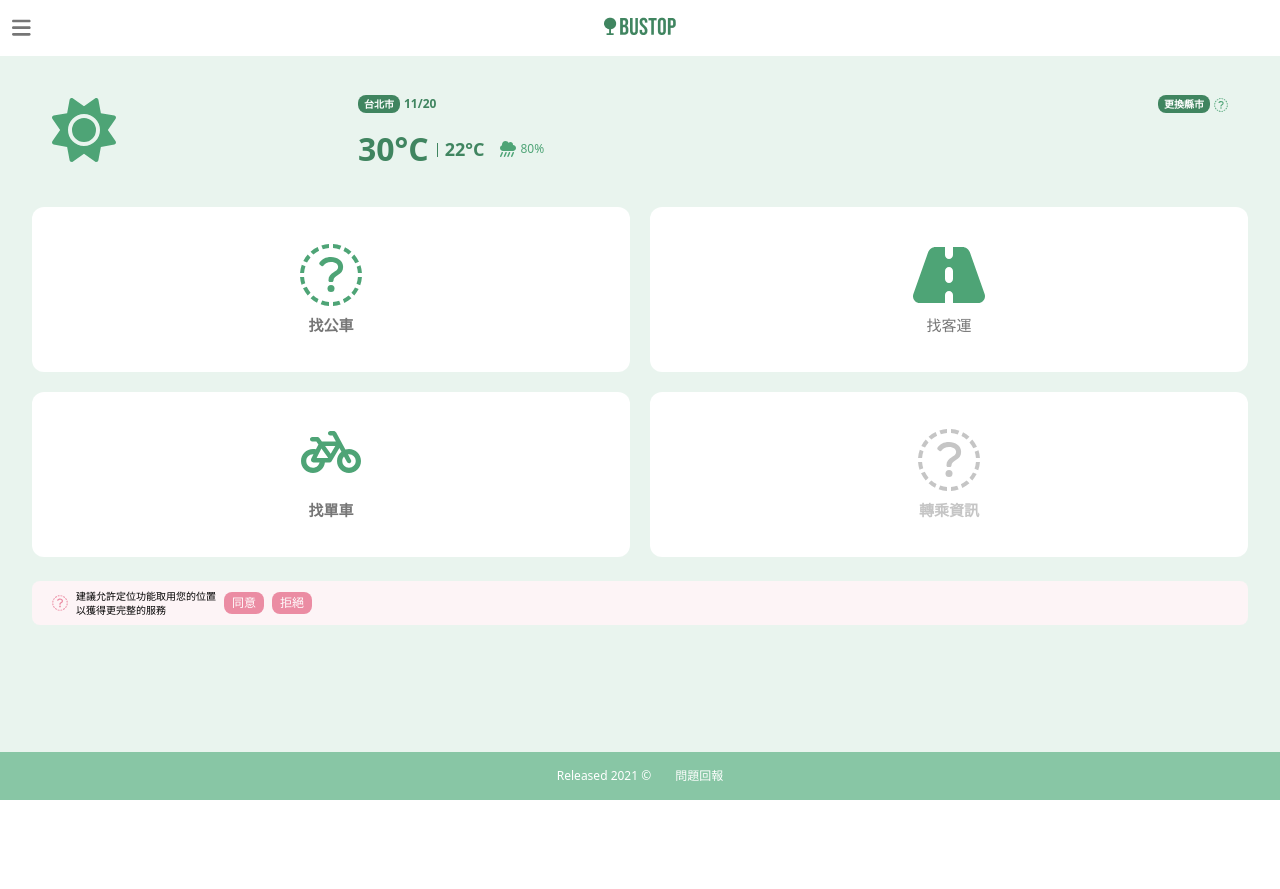
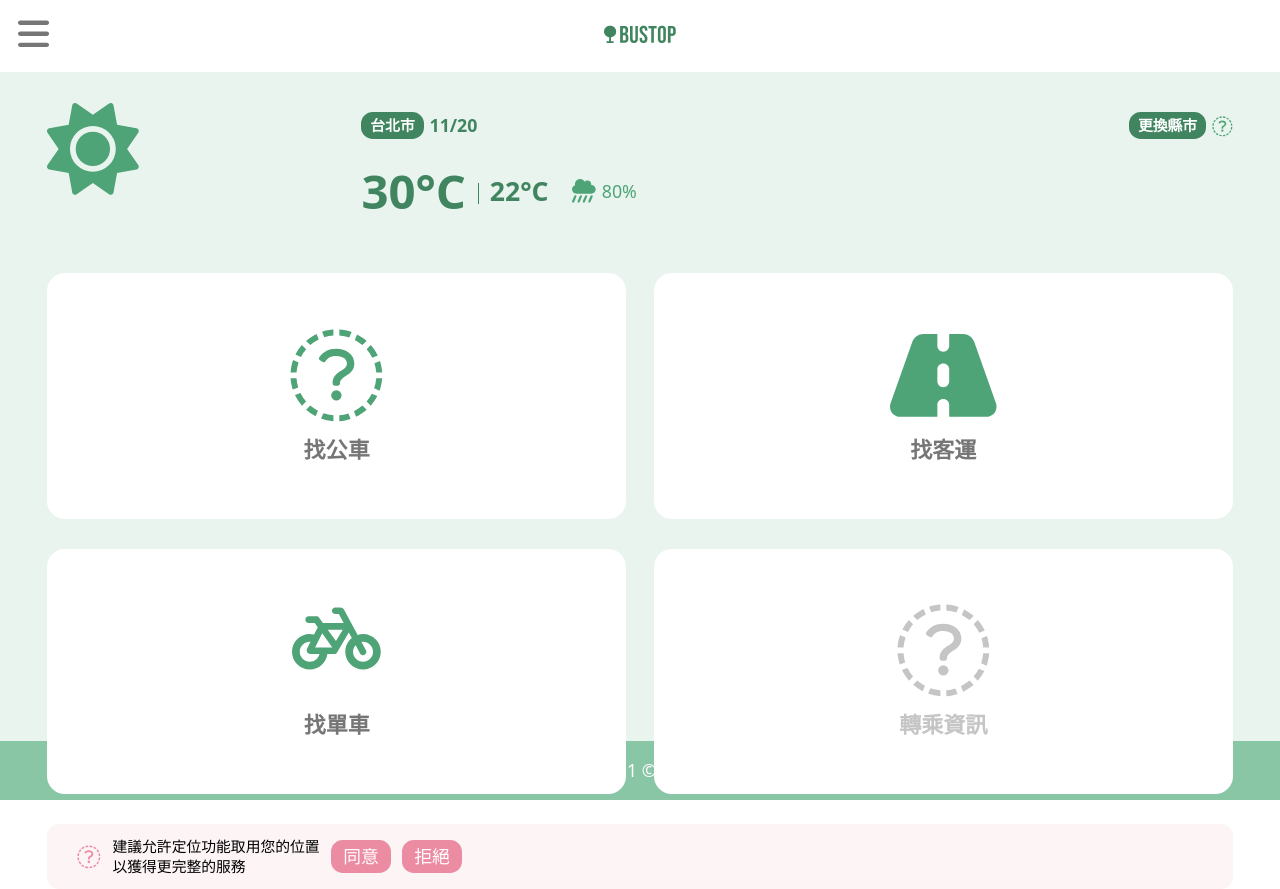
Before and after one commit to and1hotsauce1111/search-bus-app, a Vue app: page / in a window 1280 px wide. Before the commit the page ends 800 px from the top, so only its background shows below. Built offline with nearby package versions, Linux system fonts and the light colour scheme.

Commit message:
Fixed moblie layout

```diff
--- a/src/components/Home.vue
+++ b/src/components/Home.vue
@@ -1,11 +1,11 @@
 <template>
-  <div class="mobile_container bg-primary-100 px-8 pt-4">
+  <div class="mobile_container bg-primary-100 px-8 pt-1">
     <!-- weather block -->
-    <div class="weather_block flex items-center p-5">
+    <div class="weather_block flex items-center">
       <div class="weather_block--icon text-primary-400 basis-1/4">
-        <i class="fas fa-sun fa-4x"></i>
+        <i class="fas fa-sun fa-4x icon-weather"></i>
       </div>
-      <div class="weather_block--content pl-3 basis-3/4">
+      <div class="weather_block--content pl-3 pt-5 basis-3/4">
         <div
           class="city-block flex justify-between items-center font-bold mb-3.5"
         >
@@ -60,8 +60,14 @@
     </div>
 
     <!-- main block -->
-    <div class="main_block mt-5">
-      <div class="feature_list--wrapper grid grid-cols-2 gap-5">
+    <div class="main_block">
+      <div
+        class="
+          feature_list--wrapper
+          grid grid-cols-2
+          gap-x-[1.1875rem] gap-y-[1.25rem]
+        "
+      >
         <div
           class="
             feature
@@ -95,7 +101,7 @@
             class="feature-content flex flex-col justify-center items-center"
           >
             <i class="fas fa-road fa-4x text-primary-400"></i>
-            <div class="feature-title mt-2 text-grey-500 text-sm" font-bold>
+            <div class="feature-title mt-2 text-grey-500 text-sm font-bold">
               找客運
             </div>
           </div>
@@ -145,9 +151,9 @@
       class="
         geo-location_block
         bg-alert-100
-        mt-6
+        h-11
+        mt-5
         mb-7
-        py-2
         px-5
         flex
         items-center
@@ -186,9 +192,15 @@ export default {
 };
 </script>
 
-<style>
+<style scoped>
 .mobile_container {
-  height: 87vh;
+  height: calc(100vh - 5.56rem);
+}
+.main_block {
+  margin-top: 2.31rem;
+}
+.icon-weather {
+  font-size: 3.875rem;
 }
 .low::before {
   position: absolute;
@@ -200,21 +212,6 @@ export default {
   background: #408560;
 }
 .feature {
-  min-height: 10.3rem;
-}
-
-/* iphone 5 */
-@media screen and (max-width: 321px) {
-  .mobile_container {
-    padding-top: 1rem !important;
-    padding-left: 1rem !important;
-    padding-right: 1rem !important;
-  }
-  .weather_block {
-    padding: 0.25rem !important;
-  }
-  .feature {
-    min-height: 8rem;
-  }
+  min-height: 10.375rem;
 }
 </style>
--- a/src/index.css
+++ b/src/index.css
@@ -1,3 +1,38 @@
 @tailwind base;
 @tailwind components;
 @tailwind utilities;
+
+html {
+  font-size: 16px;
+}
+
+@media screen and (min-width: 320px) {
+  html {
+    font-size: calc(100% + 2 * (100vw - 375px) / 45);
+    font-size: calc(16px + 2 * (100vw - 375px) / 45);
+  }
+}
+@media screen and (min-width: 375px) {
+  html {
+      font-size: calc(100% + 2 * (100vw - 375px) / 39);
+      font-size: calc(16px + 2 * (100vw - 375px) / 39);
+  }
+}
+@media screen and (min-width: 414px) {
+  html {
+      font-size: calc(112.5% + 4 * (100vw - 414px) / 586);
+      font-size: calc(17px + 4 * (100vw - 414px) / 586);
+  }
+}
+@media screen and (min-width: 600px) {
+  html {
+      font-size: calc(125% + 4 * (100vw - 600px) / 400);
+      font-size: calc(20px + 4 * (100vw - 600px) / 400);
+  }
+}
+@media screen and (min-width: 1000px) {
+  html {
+      font-size: calc(137.5% + 6 * (100vw - 1000px) / 1000);
+      font-size: calc(22px + 6 * (100vw - 1000px) / 1000);
+  }
+}
--- a/src/layout/Footer.vue
+++ b/src/layout/Footer.vue
@@ -17,8 +17,8 @@
 <script setup>
 </script>
 
-<style>
+<style scoped>
 .footer-container {
-  height: 6vh;
+  height: 2.5rem;
 }
 </style>
--- a/src/layout/Header.vue
+++ b/src/layout/Header.vue
@@ -3,7 +3,7 @@
     class="header-container relative flex justify-center items-center px-6 py-3"
   >
     <div class="hamberger absolute left-3 text-grey-500">
-      <i class="fas fa-bars fa-lg"></i>
+      <i class="fas fa-bars icon"></i>
     </div>
     <div class="logo">
       <img src="../assets/logo.png" alt="logo" />
@@ -14,8 +14,11 @@
 <script setup>
 </script>
 
-<style>
+<style scoped>
 .header-container {
-  height: 7vh;
+  height: 3.06rem;
+}
+.icon {
+  font-size: 1.5rem;
 }
 </style>
--- a/tailwind.config.js
+++ b/tailwind.config.js
@@ -18,11 +18,11 @@ module.exports = {
     },
     extend: {},
     fontSize: {
-      xs: ['10px', '14px'],
-      xm: ['12px', '18px'],
-      sm: ['15px', '20px'],
-      md: ['18px', '28px'],
-      xl: ['32px', '37px'],
+      xs: ['0.625rem', '0.875rem'],
+      xm: ['0.75rem', '1.125rem'],
+      sm: ['0.93rem', '1.25rem'],
+      md: ['1.125rem', '1.75rem'],
+      xl: ['2rem', '2.3rem'],
     }
   },
   plugins: [],
```
